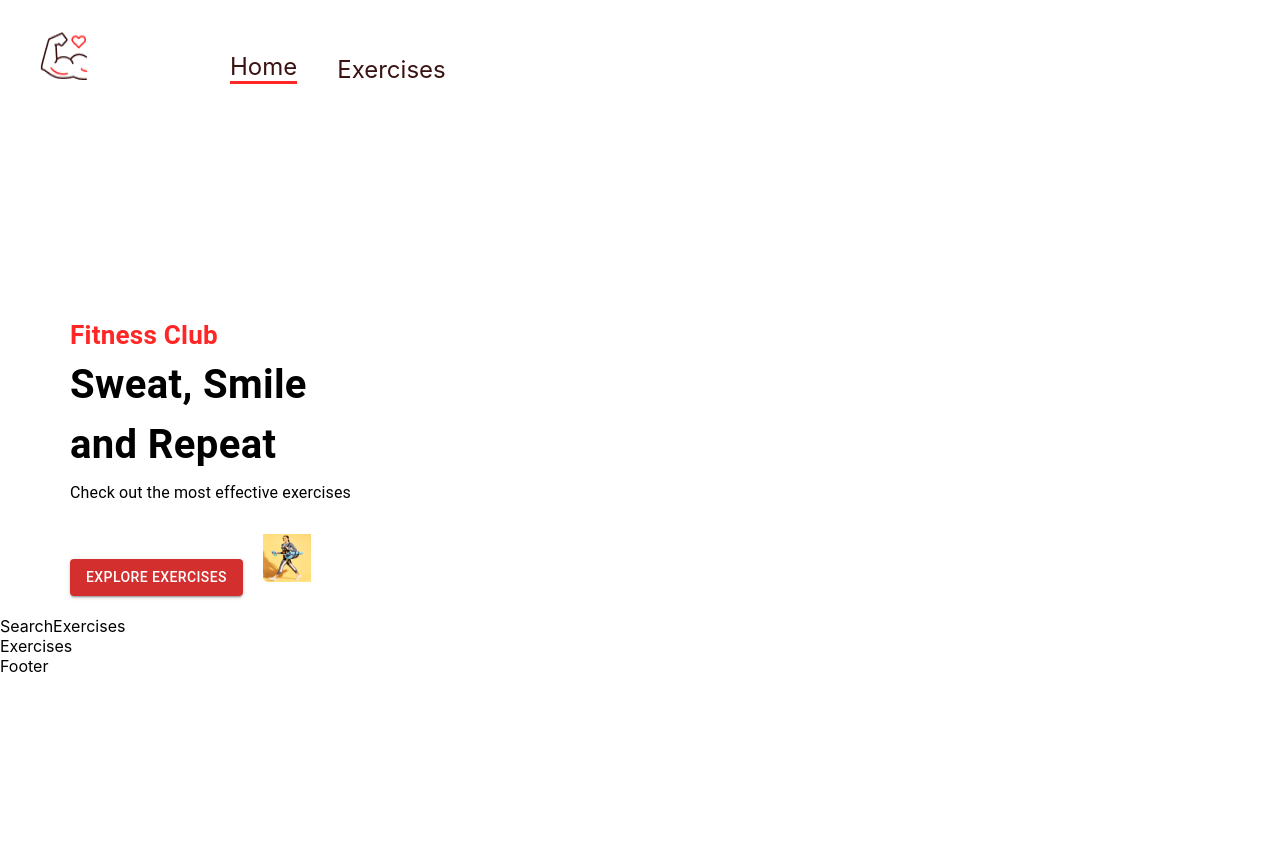
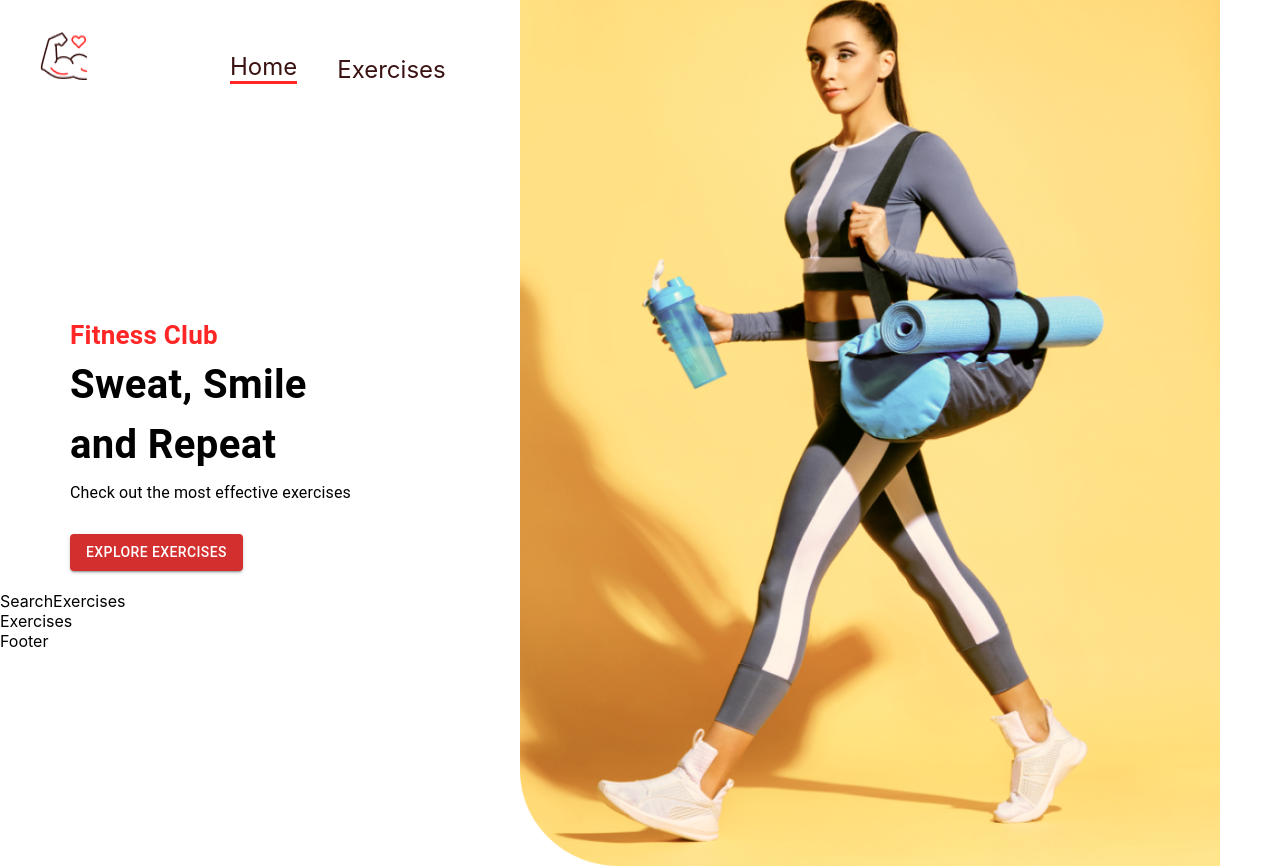
Before and after one commit to Ofir-Cohen-1/WorkouTime, a React (Create React App) app: page / in a window 1280 px wide. Before the commit the page ends 800 px from the top, so only its background shows below. Built offline with nearby package versions, Linux system fonts and the light colour scheme.

Commit message:
Added hero-banner-img styles

```diff
--- a/src/App.css
+++ b/src/App.css
@@ -1,5 +1,14 @@
 .App {
   text-align: center;
+}
+
+.hero-banner-img {
+  position: absolute;
+  right: 40px;
+  top: 0px;
+  width: 700px;
+  height: 900px;
+  margin-top: -330px;
 }
 
 .App-logo {
```
